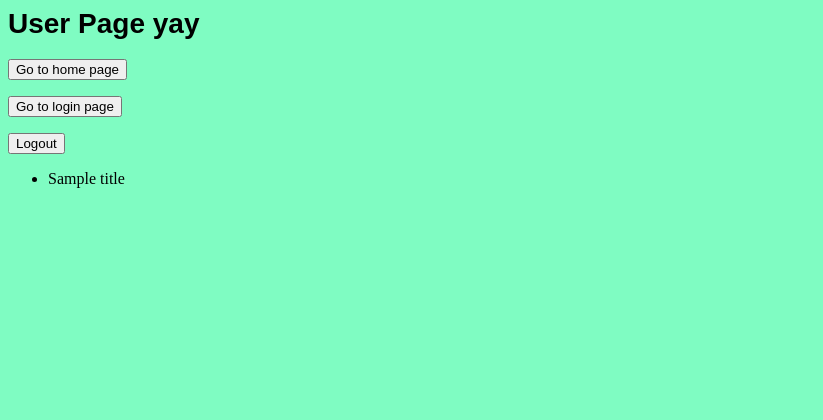
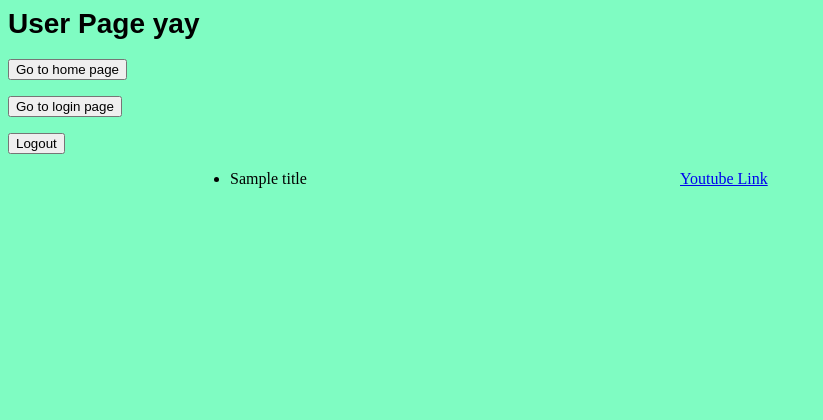
Before and after one commit to wliu1999/GlobalViews, a Flask app: template templates/user.html in a window 1280 px wide. Shown: the top 420 px of the page, without its empty margins (0-823 px from the left). Before the commit the page ends 188 px from the top, so only its background shows below. Run offline with Flask 2, Linux system fonts and the light colour scheme; the template is opened without the code that fills it: most values are stand-ins (such as "Sample title", 1, 10 or a date in 2020).

Commit message:
display video hyperlinks

```diff
--- a/YoutubeAPI.py
+++ b/YoutubeAPI.py
@@ -30,7 +30,10 @@ def GetTopFive(flow):
     response = request.execute()
 
     VideoTitles = []
+    VideoIDs = []
     for item in response["items"]:
         VideoTitles.append(item["snippet"]["title"])
+        VideoIDs.append("https://www.youtube.com/watch?v=" + item["id"]["videoId"])
 
-    return VideoTitles
+
+    return VideoTitles, VideoIDs
--- a/app.py
+++ b/app.py
@@ -171,7 +171,7 @@ def user_page():
     # Url should come in format "/user/country=USA"
 
     # Calling API
-    TopFiveTitleList = yt.GetTopFive(flow)
+    TitleList, IDList = yt.GetTopFive(flow)
 
 
     # Load user info
@@ -183,7 +183,7 @@ def user_page():
     # This should be a list of urls extracted from a JSON response.
 
     # Pass info to render in page
-    return render_template("user.html", titles = TopFiveTitleList)
+    return render_template("user.html", titles = TitleList, ids = IDList)
 
 
 # Initialize db and run application
--- a/static/style.css
+++ b/static/style.css
@@ -39,3 +39,19 @@ h1{
 img:hover {
     box-shadow: 0 0 2px 1px rgba(0, 140, 186, 0.5);
 }
+
+.videocontainer{
+    width:900px;
+    height:100%;
+    margin:auto;
+}
+
+.lefthalf{
+    float:left;
+    width:450px;
+}
+
+.righthalf{
+    float:right;
+    width:450px;
+}
--- a/templates/user.html
+++ b/templates/user.html
@@ -15,11 +15,22 @@
     </form>
     <a href='/logout'><button>Logout</button></a>
 
-    <ul>
-        {% for title in titles %}
-        <li>{{ title }}</li>
-        {% endfor %}
-    </ul>
+    <div class = "videocontainer">
+        <div class = "lefthalf">
+            <ul>
+                {% for title in titles %}
+                <li>{{ title }}</li>
+                {% endfor %}
+            </ul>
+        </div>
+        <div class = "righthalf">
+            <ul>
+                {% for vid in ids %}
+                <a href = {{ vid }}>Youtube Link</a>
+                {% endfor %}
+            </ul>
+        </div>
+    </div>
 </body>
 
 </html>
```
